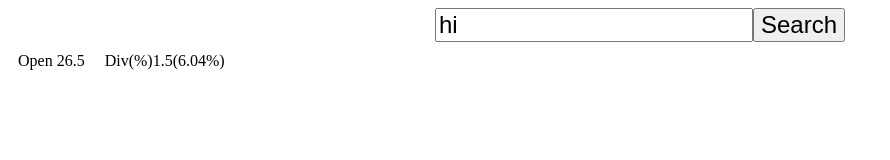
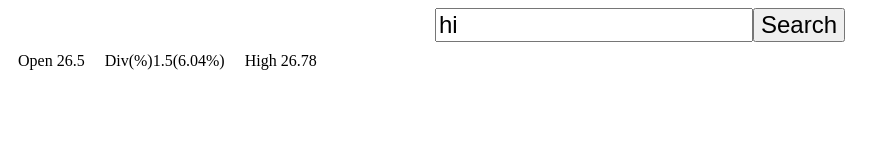
Before and after one commit to gregdardis/stock-market-search, a React app: page / in a window 1280 px wide. Shown: the top 160 px of the page, without its empty margins (0-890 px from the left). Built offline with nearby package versions, Linux system fonts and the light colour scheme.

Commit message:
added one more data item

```diff
--- a/src/App.jsx
+++ b/src/App.jsx
@@ -13,6 +13,9 @@ const App = () => (
       label='Div'
       optionalLabel='%'
     />
+    <DataItem
+      label='High'
+    />
   </div>
 );
 
```
